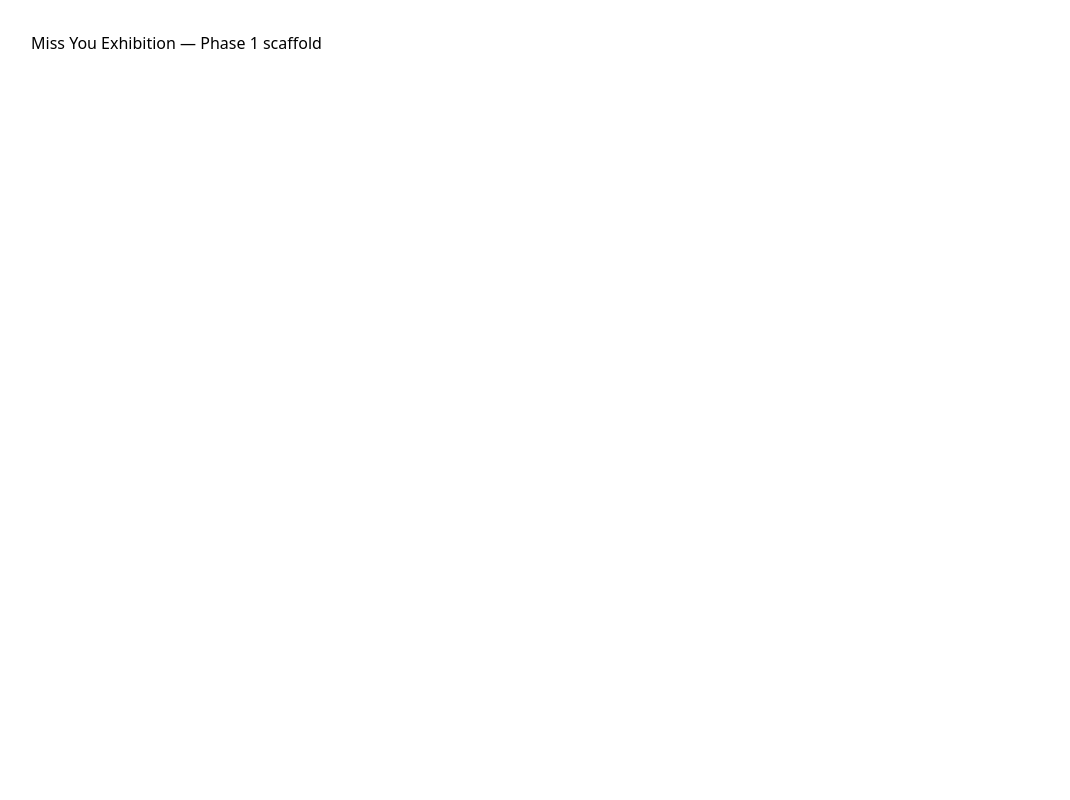
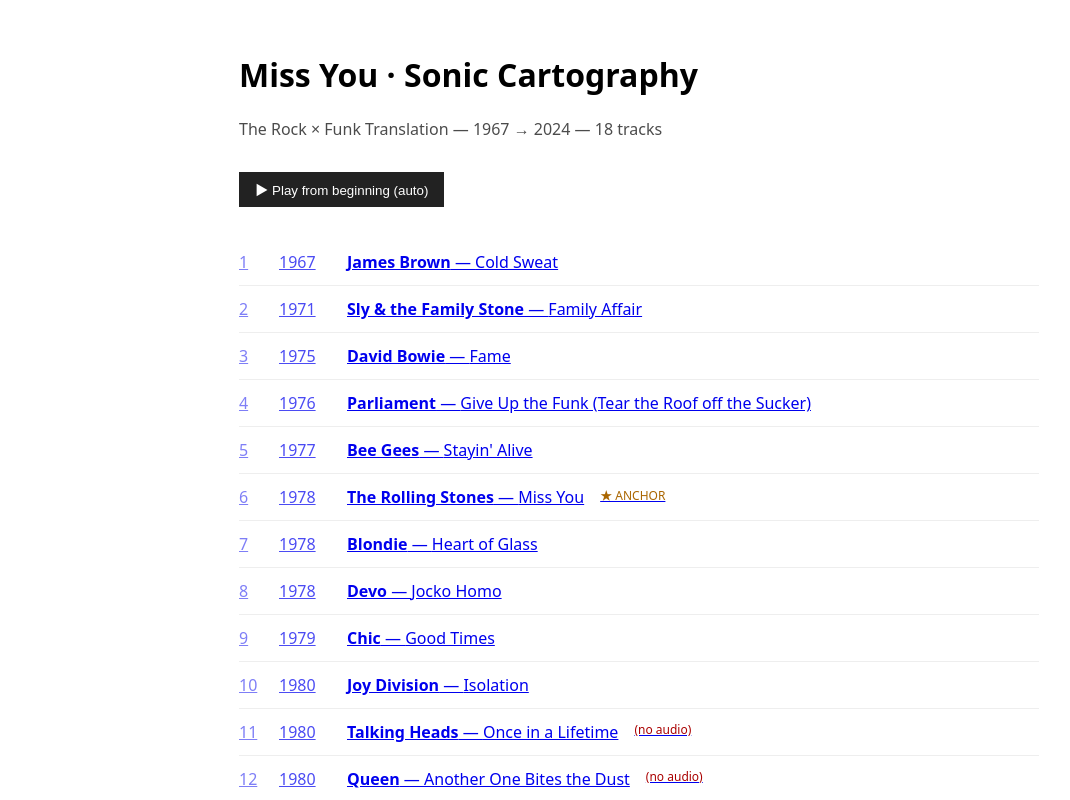
Before and after one commit to Vickysh221/musicOS, a React (Vite) app in the folder musicos-exhibition/: page / in a window 1280 px wide. Shown: the top 800 px of the page, without its empty margins (1-1071 px from the left). Built offline with nearby package versions, Linux system fonts and the light colour scheme.

Commit message:
feat(exhibition): wire routing for / and /track/:position

```diff
--- a/musicos-exhibition/src/App.tsx
+++ b/musicos-exhibition/src/App.tsx
@@ -1,3 +1,15 @@
+import { Route, Switch } from 'wouter';
+import { Timeline } from './routes/Timeline.js';
+import { TrackDetail } from './routes/TrackDetail.js';
+
 export function App() {
-  return <div style={{ padding: 24, fontFamily: 'system-ui' }}>Miss You Exhibition — Phase 1 scaffold</div>;
+  return (
+    <Switch>
+      <Route path="/" component={Timeline} />
+      <Route path="/track/:position" component={TrackDetail} />
+      <Route>
+        <div style={{ padding: 24 }}>404 — not found</div>
+      </Route>
+    </Switch>
+  );
 }
```
